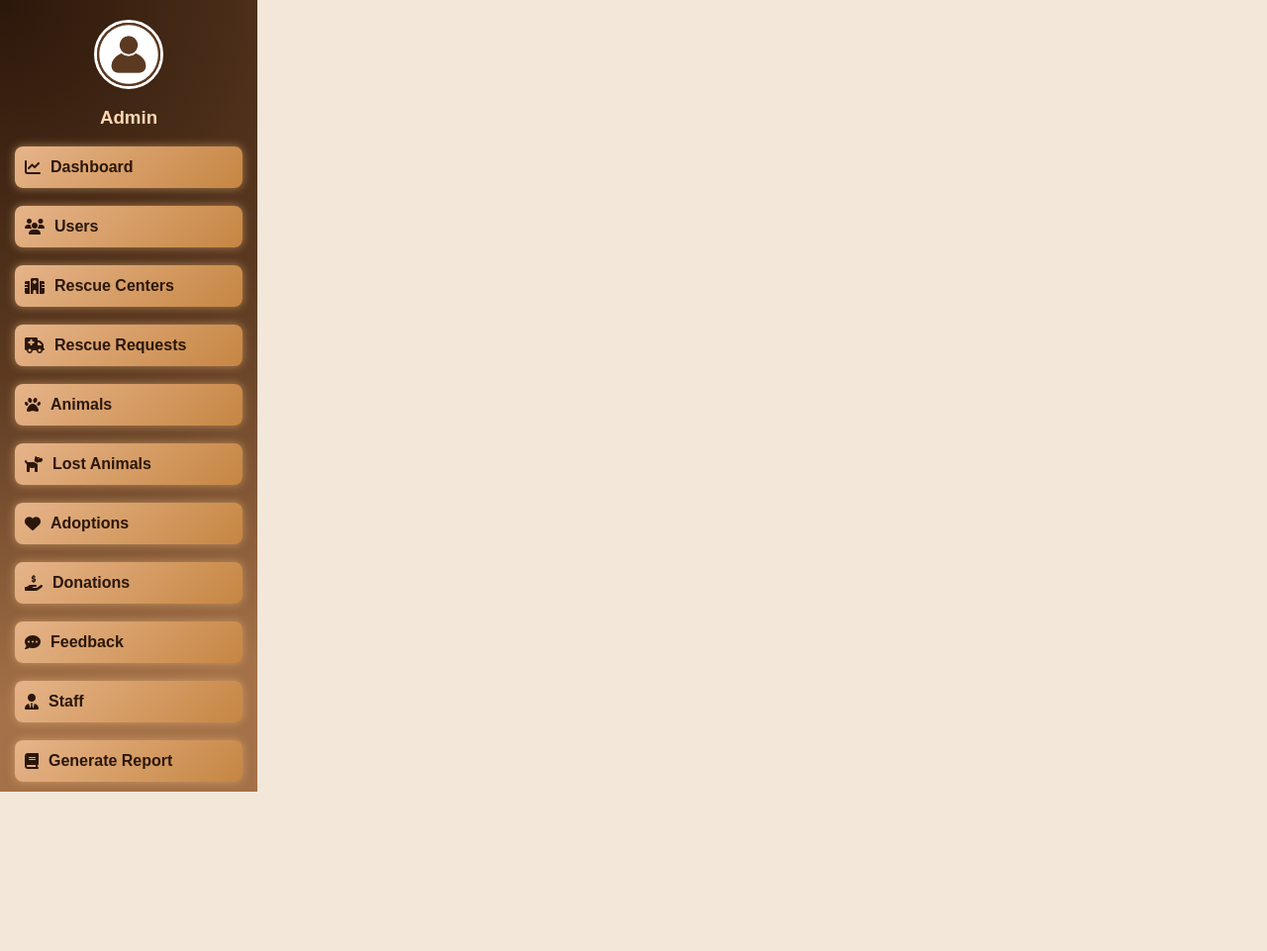
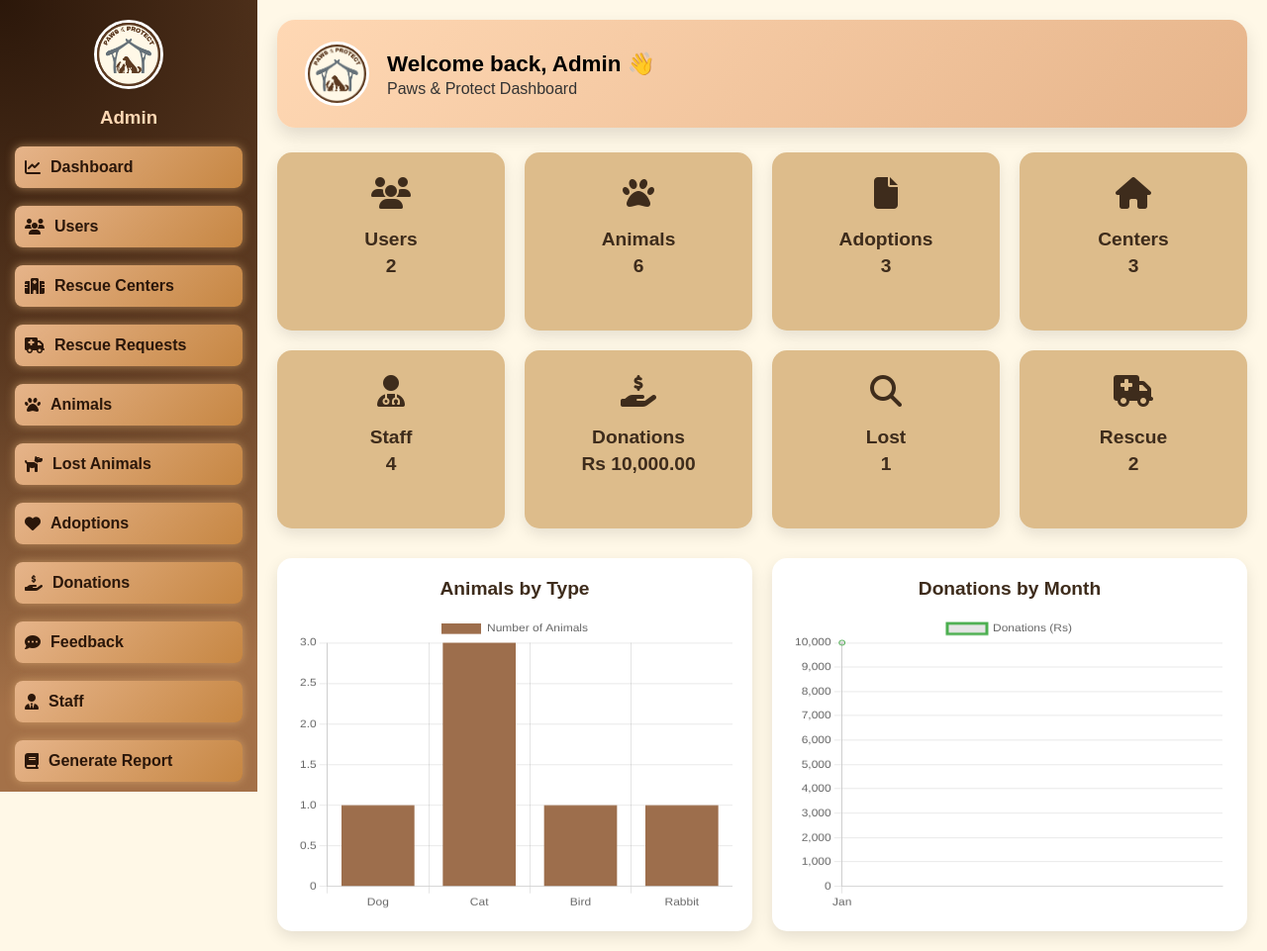
Before and after one commit to yashini-hash/paws-protect, a PHP site: page /paws/includes/admin/dashboard.php in a window 1280 px wide. Shown: the whole page at 99% size. Before the commit the page ends 800 px from the top, so only its background shows below. Run offline with PHP 8.4, Linux system fonts and the light colour scheme; a user stored in the database is signed in; data comes from the database, SQL or seed files in the repository.

Commit message:
Add Dashboard for admin

```diff
--- /dev/null
+++ b/includes/admin/dashboard.css
@@ -0,0 +1,172 @@
+body {
+    font-family: Arial;
+    background: #FFF8E7;
+    margin: 0;
+    padding: 0;
+}
+
+.main {
+    padding: 20px;
+}
+
+.welcome-box {
+    display: flex;
+    align-items: center;
+    gap: 18px;
+    background: linear-gradient(135deg, #FFD8B4, #E6B48A);
+    padding: 22px 28px;
+    border-radius: 18px;
+    box-shadow: 0 8px 18px rgba(0, 0, 0, .12);
+    margin-bottom: 25px;
+}
+
+.welcome-box img {
+    width: 65px;
+    height: 65px;
+    border-radius: 50%;
+    border: 3px solid #fff;
+    object-fit: cover;
+}
+
+.welcome-box h2 {
+    margin: 0;
+    font-size: 1.4rem;
+}
+
+.welcome-box p {
+    margin: 3px 0 0;
+    font-size: 1rem;
+    color: #333;
+}
+
+.dashboard-cards {
+    display: grid;
+    grid-template-columns: repeat(4, 1fr);
+    gap: 20px;
+    margin-top: 20px;
+}
+
+.card {
+    height: 180px;
+    background: #ddbc8b;
+    padding: 25px 20px;
+    border-radius: 15px;
+    box-shadow: 0 6px 15px rgba(0, 0, 0, 0.1);
+    text-align: center;
+    transition: 0.3s;
+    cursor: pointer;
+}
+
+.card i {
+    color: #3e2c1c;
+    margin-bottom: 10px;
+}
+
+.card h3 {
+    margin: 10px 0 5px;
+    font-size: 1.2rem;
+    color: #3e2c1c;
+}
+
+.card p {
+    font-size: 1.2rem;
+    font-weight: bold;
+    margin: 0;
+    color: #3e2c1c;
+}
+
+.card small {
+    display: block;
+    font-size: 0.9rem;
+    margin-top: 5px;
+    color: #fff;
+}
+
+.alert-red {
+    background: #e74c3c !important;
+    color: #fff !important;
+}
+
+.alert-yellow {
+    background: #4abfd6 !important;
+    color: #333 !important;
+}
+
+.alert-green {
+    background: #2ecc71 !important;
+    color: #fff !important;
+}
+
+.card-link {
+    text-decoration: none;
+    color: inherit;
+    display: block;
+    transition: transform 0.2s;
+}
+
+.card-link:hover {
+    transform: translateY(-5px);
+}
+
+.chart-cards {
+    display: grid;
+    grid-template-columns: repeat(2, 1fr);
+    gap: 20px;
+    margin-top: 30px;
+}
+
+.chart-card {
+    background: #fff;
+    padding: 20px;
+    border-radius: 15px;
+    box-shadow: 0 6px 15px rgba(0, 0, 0, 0.1);
+}
+
+.chart-card h3 {
+    margin-bottom: 15px;
+    font-size: 1.2rem;
+    color: #3e2c1c;
+    text-align: center;
+}
+
+.chart-card canvas {
+    width: 100% !important;
+    height: 300px !important;
+}
+
+@media screen and (max-width:768px) {
+    .dashboard-cards {
+        grid-template-columns: 1fr;
+        gap: 15px;
+    }
+
+    .chart-cards {
+        grid-template-columns: 1fr;
+        gap: 15px;
+    }
+
+    .card {
+        height: auto;
+        padding: 18px 15px;
+    }
+
+    .chart-card canvas {
+        height: 250px !important;
+    }
+}
+
+@media screen and (min-width:769px) and (max-width:1024px) {
+    .dashboard-cards {
+        grid-template-columns: repeat(2, 1fr);
+        gap: 18px;
+    }
+
+    .chart-cards {
+        grid-template-columns: repeat(2, 1fr);
+        gap: 18px;
+    }
+
+    .chart-card canvas {
+        height: 280px !important;
+    }
+}
--- a/includes/admin/dashboard.php
+++ b/includes/admin/dashboard.php
@@ -1,3 +1,115 @@
 <?php
+include("auth.php");
 include("sidebar.php");
 include("../page/dbconnect.php");
+
+$users = mysqli_fetch_assoc(mysqli_query($conn, "SELECT COUNT(*) AS total FROM users WHERE role='user'"));
+$animals = mysqli_fetch_assoc(mysqli_query($conn, "SELECT COUNT(*) AS total FROM animals_details"));
+$adoptions = mysqli_fetch_assoc(mysqli_query($conn, "SELECT COUNT(*) AS total FROM adopt_requests"));
+$centers = mysqli_fetch_assoc(mysqli_query($conn, "SELECT COUNT(*) AS total FROM rescue_center"));
+$staff = mysqli_fetch_assoc(mysqli_query($conn, "SELECT COUNT(*) AS total FROM staff"));
+$donations = mysqli_fetch_assoc(mysqli_query($conn, "SELECT SUM(amount) AS total FROM donations WHERE payment_status='Success'"));
+$lost = mysqli_fetch_assoc(mysqli_query($conn, "SELECT COUNT(*) AS total FROM lost_animals"));
+$rescue_requests = mysqli_fetch_assoc(mysqli_query($conn, "SELECT COUNT(*) AS total FROM rescue_requests"));
+
+$animalTypes = $animalTotals = [];
+$q1 = mysqli_query($conn, "SELECT type, COUNT(*) total FROM animals_details GROUP BY type");
+while ($r = mysqli_fetch_assoc($q1)) {
+    $animalTypes[] = $r['type'];
+    $animalTotals[] = $r['total'];
+}
+
+$donMonths = $donTotals = [];
+$q4 = mysqli_query($conn,
+    "SELECT MONTH(donated_at) month, SUM(amount) total
+     FROM donations
+     WHERE payment_status='Success'
+     GROUP BY MONTH(donated_at)
+     ORDER BY month"
+);
+while ($r = mysqli_fetch_assoc($q4)) {
+    $donMonths[] = date("M", mktime(0,0,0,$r['month'],1));
+    $donTotals[] = $r['total'];
+}
+
+$cards = [
+    ['icon'=>'fa-users', 'label'=>'Users', 'count'=>$users['total'], 'class'=>'card'],
+    ['icon'=>'fa-paw', 'label'=>'Animals', 'count'=>$animals['total'], 'class'=>'card'],
+    ['icon'=>'fa-file', 'label'=>'Adoptions', 'count'=>$adoptions['total'], 'class'=>'card'],
+    ['icon'=>'fa-home', 'label'=>'Centers', 'count'=>$centers['total'], 'class'=>'card'],
+    ['icon'=>'fa-user-doctor', 'label'=>'Staff', 'count'=>$staff['total'], 'class'=>'card'],
+    ['icon'=>'fa-hand-holding-dollar', 'label'=>'Donations', 'count'=>'Rs '.number_format($donations['total'] ?? 0,2), 'class'=>'card'],
+    ['icon'=>'fa-search', 'label'=>'Lost', 'count'=>$lost['total'], 'class'=>'card'],
+    ['icon'=>'fa-truck-medical', 'label'=>'Rescue', 'count'=>$rescue_requests['total'], 'class'=>'card'],
+];
+?>
+
+<!DOCTYPE html>
+<html lang="en">
+<head>
+<meta charset="UTF-8">
+<meta name="viewport" content="width=device-width, initial-scale=1.0">
+<title>Admin Dashboard</title>
+<link rel="stylesheet" href="dashboard.css">
+<link rel="stylesheet" href="https://cdnjs.cloudflare.com/ajax/libs/font-awesome/6.5.0/css/all.min.css">
+<script src="https://cdn.jsdelivr.net/npm/chart.js"></script>
+
+</head>
+<body>
+
+<div class="main">
+
+    <div class="welcome-box">
+        <img src="../uploads/profiles/admin.png" alt="Admin">
+        <div>
+            <h2>Welcome back, Admin 👋</h2>
+            <p>Paws & Protect Dashboard</p>
+        </div>
+    </div>
+
+    <div class="dashboard-cards">
+        <?php foreach($cards as $card): ?>
+            <a href="#" class="card-link">
+                <div class="<?= $card['class'] ?>">
+                    <i class="fa-solid <?= $card['icon'] ?> fa-2x"></i>
+                    <h3><?= $card['label'] ?></h3>
+                    <p><?= $card['count'] ?></p>
+                </div>
+            </a>
+        <?php endforeach; ?>
+    </div>
+
+    <div class="chart-cards">
+        <div class="chart-card">
+            <h3>Animals by Type</h3>
+            <canvas id="animalChart"></canvas>
+        </div>
+        <div class="chart-card">
+            <h3>Donations by Month</h3>
+            <canvas id="donationChart"></canvas>
+        </div>
+    </div>
+</div>
+
+<script>
+new Chart(document.getElementById('animalChart'), {
+    type: 'bar',
+    data: {
+        labels: <?= json_encode($animalTypes) ?>,
+        datasets: [{ label: 'Number of Animals', data: <?= json_encode($animalTotals) ?>, backgroundColor: '#9d6e4c' }]
+    },
+    options: { responsive:true, maintainAspectRatio:false, scales:{ y:{ beginAtZero:true } } }
+});
+
+new Chart(document.getElementById('donationChart'), {
+    type: 'line',
+    data: {
+        labels: <?= json_encode($donMonths) ?>,
+        datasets: [{ label:'Donations (Rs)', data: <?= json_encode($donTotals) ?>, borderColor:'#4CAF50', fill:false, tension:0.3 }]
+    },
+    options: { responsive:true, maintainAspectRatio:false, scales:{ y:{ beginAtZero:true } } }
+});
+</script>
+
+</body>
+</html>
--- a/includes/admin/sidebar.php
+++ b/includes/admin/sidebar.php
@@ -25,7 +25,7 @@ $adoptanimal_pages = [
 $open_adopt_menu = in_array($current_page, $adoptanimal_pages) ? 'block' : 'none';
 
 $admin_name = "Admin";
-$admin_logo = "/paws&protect/includes/uploads/profiles/default.png";
+$admin_logo = "/paws&protect/includes/uploads/profiles/admin.png";
 
 if (isset($_SESSION['admin_id'])) {
     $admin_id = $_SESSION['admin_id'];
--- a/includes/users/edit_profile.css
+++ b/includes/users/edit_profile.css
@@ -88,7 +88,7 @@
 
     body {
         padding: 20px;
-        margin-left: 200px;
+        margin-left: 0;
     }
 
     .main-content {
@@ -105,7 +105,7 @@
     }
 
     .profile-card {
-       max-width: 500px;
+       max-width: 1000px;
         padding: 25px;
         margin: 30px auto;
     }
```
Also changed, not shown: includes/uploads/profiles/admin.png (added).
